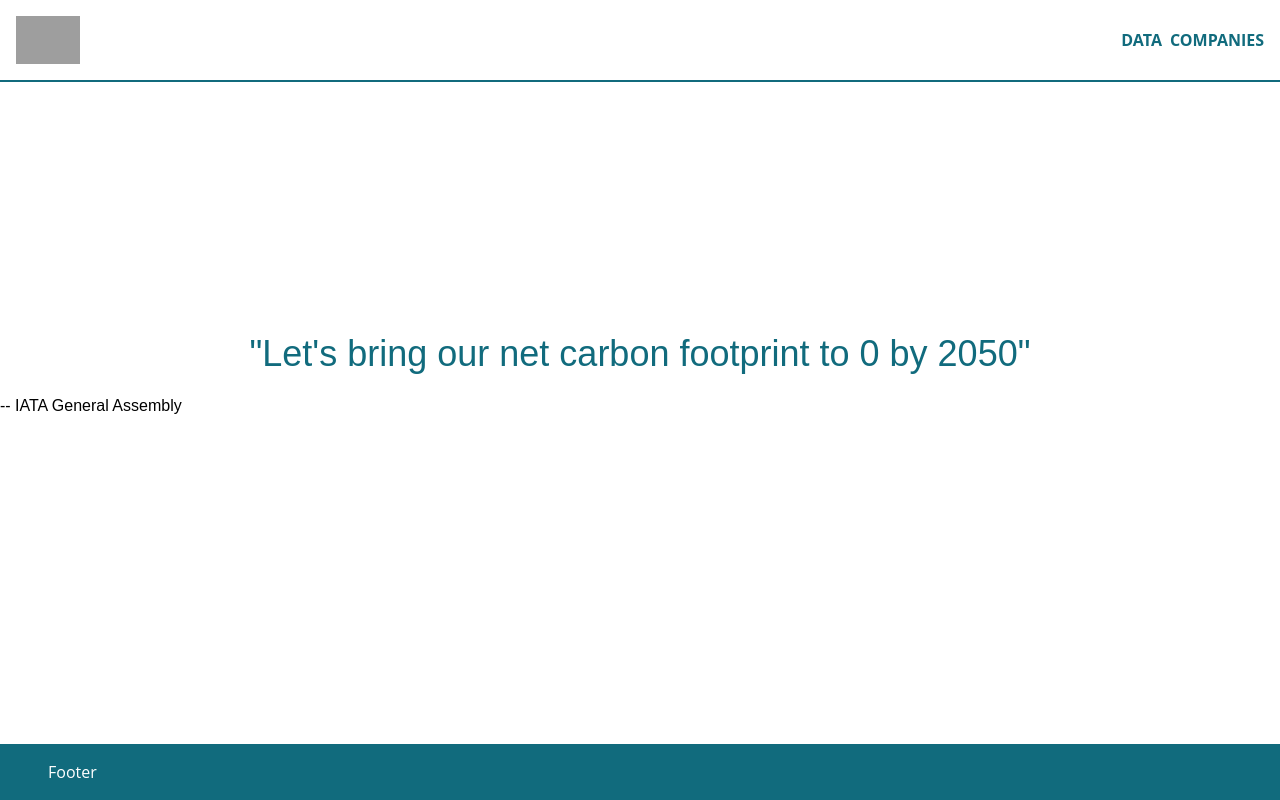
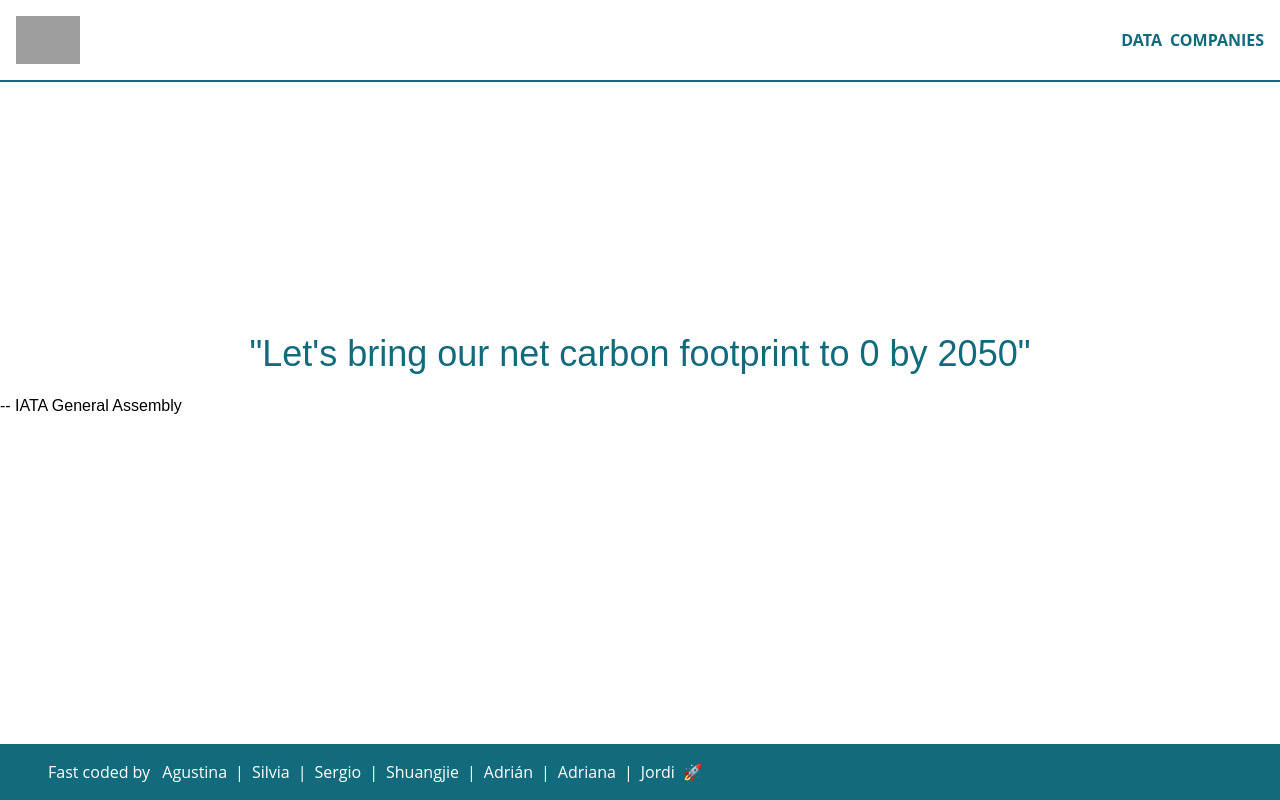
Before and after one commit to agustinaoh/mwc-front, a React (Create React App) app: page / in a window 1280 px wide. Built offline with nearby package versions, Linux system fonts and the light colour scheme; grey boxes are pictures that could not be loaded.

Commit message:
footer and style on modal

```diff
--- a/public/index.html
+++ b/public/index.html
@@ -7,7 +7,7 @@
     <meta name="theme-color" content="#000000" />
     <meta
       name="description"
-      content="Web site created using create-react-app"
+      content="MWC Challenge Hackathon app"
     />
     <!--
       manifest.json provides metadata used when your web app is installed on a
@@ -23,7 +23,7 @@
       work correctly both with client-side routing and a non-root public URL.
       Learn how to configure a non-root public URL by running `npm run build`.
     -->
-    <title>React App</title>
+    <title>MWC Challenge</title>
   </head>
   <body class="h-screen">
     <noscript>You need to enable JavaScript to run this app.</noscript>
--- a/src/components/Footer/Footer.jsx
+++ b/src/components/Footer/Footer.jsx
@@ -3,7 +3,70 @@ import React from "react";
 export const Footer = () => {
   return (
     <div className="w-full bottom-0 fixed px-12 py-4 bg-teal-dark text-white">
-      Footer
+      Fast coded by{" "}
+      <a
+        className="mx-2"
+        href="https://github.com/agustinaoh"
+        target={"_blank"}
+        rel="noopener noreferrer"
+      >
+        Agustina
+      </a>
+      |
+      <a
+        className="mx-2"
+        href="https://github.com/silviapio"
+        target={"_blank"}
+        rel="noopener noreferrer"
+      >
+        Silvia
+      </a>
+      |
+      <a
+        className="mx-2"
+        href="https://github.com/sergiogt93"
+        target={"_blank"}
+        rel="noopener noreferrer"
+      >
+        Sergio
+      </a>
+      |
+      <a
+        className="mx-2"
+        href="https://github.com/"
+        target={"_blank"}
+        rel="noopener noreferrer"
+      >
+        Shuangjie
+      </a>
+      |
+      <a
+        className="mx-2"
+        href="https://github.com/"
+        target={"_blank"}
+        rel="noopener noreferrer"
+      >
+        Adrián
+      </a>
+      |
+      <a
+        className="mx-2"
+        href="https://github.com/amda-phd"
+        target={"_blank"}
+        rel="noopener noreferrer"
+      >
+        Adriana
+      </a>
+      |
+      <a
+        className="mx-2"
+        href="https://github.com/"
+        target={"_blank"}
+        rel="noopener noreferrer"
+      >
+        Jordi
+      </a>
+      🚀
     </div>
   );
 };
--- a/src/components/FormCompany/FormNewCompany.js
+++ b/src/components/FormCompany/FormNewCompany.js
@@ -9,8 +9,9 @@ const initialValues = {
 
 export const FormNewCompany = () => {
   return (
-    <div>
+    <div className="p-8 z-20">
       <h2>INSERT A NEW COMPANY</h2>
+      <div className="h-2 w-12 bg-white mt-2 mb-4"></div>
       <Formik
         initialValues={initialValues}
         validationSchema={SchemaNewCompany}
@@ -20,19 +21,39 @@ export const FormNewCompany = () => {
       >
         {({ errors, touched }) => (
           <Form className="formNew">
-            <Field name="name" className="inputForm" placeholder="Name" />
+            <Field
+              name="name"
+              className="inputForm"
+              placeholder="Name"
+              autocomplete="off"
+            />
             {errors.name && touched.name ? (
               <div className="errorForm">{errors.name}</div>
             ) : null}
 
-            <Field name="website" className="inputForm" placeholder="website" />
+            <Field
+              name="website"
+              className="inputForm"
+              placeholder="website"
+              autocomplete="off"
+            />
             {errors.website && touched.website ? (
               <div className="errorForm">{errors.website}</div>
             ) : null}
 
-            <div>
-              <button type="reset">Cancel</button>
-              <button type="submit">Accept</button>
+            <div className="w-full flex justify-between items-center">
+              <button
+                type="reset"
+                className="p-2 border-2 border-white w-full mr-2"
+              >
+                Cancel
+              </button>
+              <button
+                type="submit"
+                className="p-2 bg-white border-2 border-white text-teal-dark uppercase w-full ml-2"
+              >
+                Accept
+              </button>
             </div>
           </Form>
         )}
--- a/src/components/FormCompany/formNewCompany.css
+++ b/src/components/FormCompany/formNewCompany.css
@@ -1,20 +1,20 @@
 .errorForm {
-    background-color: #FDD1D1;
+  background-color: #fdd1d1;
 }
 
 .section-newForm {
-    background-color: #116B7D;
-    color: #FFFF;
-    width: 80%;
-    margin: auto;
+  margin: auto;
+  @apply bg-teal-dark w-full text-white;
 }
 
 .formNew {
-    display: grid;
-    gap: 20px;
-    padding: 20px;
+  display: grid;
+  gap: 20px;
+  padding: 20px 0;
 }
 
 .inputForm {
-    background-color: black;
+  background-color: white;
+  opacity: 20;
+  @apply text-black m-0 p-2;
 }
--- a/src/components/FormFlight/FormNewFlight.js
+++ b/src/components/FormFlight/FormNewFlight.js
@@ -1,44 +1,61 @@
-import { Formik, Form, Field } from "formik"
+import { Formik, Form, Field } from "formik";
 import { Modal } from "../Modal/Modal";
 import { SchemaNewFlight } from "./SchemaFormFlight";
-
 
 const initialValues = {
   nameCompany: "",
   date: Date.now(),
   // origenCountry: "",
   // destinyCountry: "",
-    floats: 0
+  floats: 0,
 };
 
 export const FormNewFlight = () => {
   return (
-        <Modal >
+    <Modal>
       <h2>INSERT A NEW COMPANY</h2>
       <Formik
         initialValues={initialValues}
         validationSchema={SchemaNewFlight}
-      onSubmit={(values, {resetForm}) => {
+        onSubmit={(values, { resetForm }) => {
           console.log(values);
         }}
       >
         {({ errors, touched }) => (
           <Form className="formNew">
-            <Field name="nameCompany" className="inputForm" placeholder="Name"/>
-          {errors.nameCompany && touched.nameCompany ? <div className="errorForm">{errors.nameCompany}</div> : null}
-          <Field name="date" className="inputForm" type="date"/>
-          {errors.date && touched.date ? <div className="errorForm">{errors.date}</div> : null}
-          <Field name="floats" className="inputForm" type="number" placeholder="floats"/>
-          {errors.floats && touched.floats ? <div className="errorForm">{errors.floats}</div> : null}
+            <Field
+              name="nameCompany"
+              className="inputForm"
+              placeholder="Name"
+            />
+            {errors.nameCompany && touched.nameCompany ? (
+              <div className="errorForm">{errors.nameCompany}</div>
+            ) : null}
+            <Field name="date" className="inputForm" type="date" />
+            {errors.date && touched.date ? (
+              <div className="errorForm">{errors.date}</div>
+            ) : null}
+            <Field
+              name="floats"
+              className="inputForm"
+              type="number"
+              placeholder="floats"
+            />
+            {errors.floats && touched.floats ? (
+              <div className="errorForm">{errors.floats}</div>
+            ) : null}
 
             <div>
-          <button type="reset">Cancel</button>
-          <button type="submit">Accept</button>
+              <button type="reset" className="p-2">
+                Cancel
+              </button>
+              <button type="submit" className="p-2 bg-white text-teal-dark">
+                Accept
+              </button>
             </div>
-
           </Form>
         )}
       </Formik>
     </Modal>
-  )
-}
+  );
+};
```
Also changed, not shown: public/manifest.json. Lines whose indentation alone changed are shown as unchanged.
